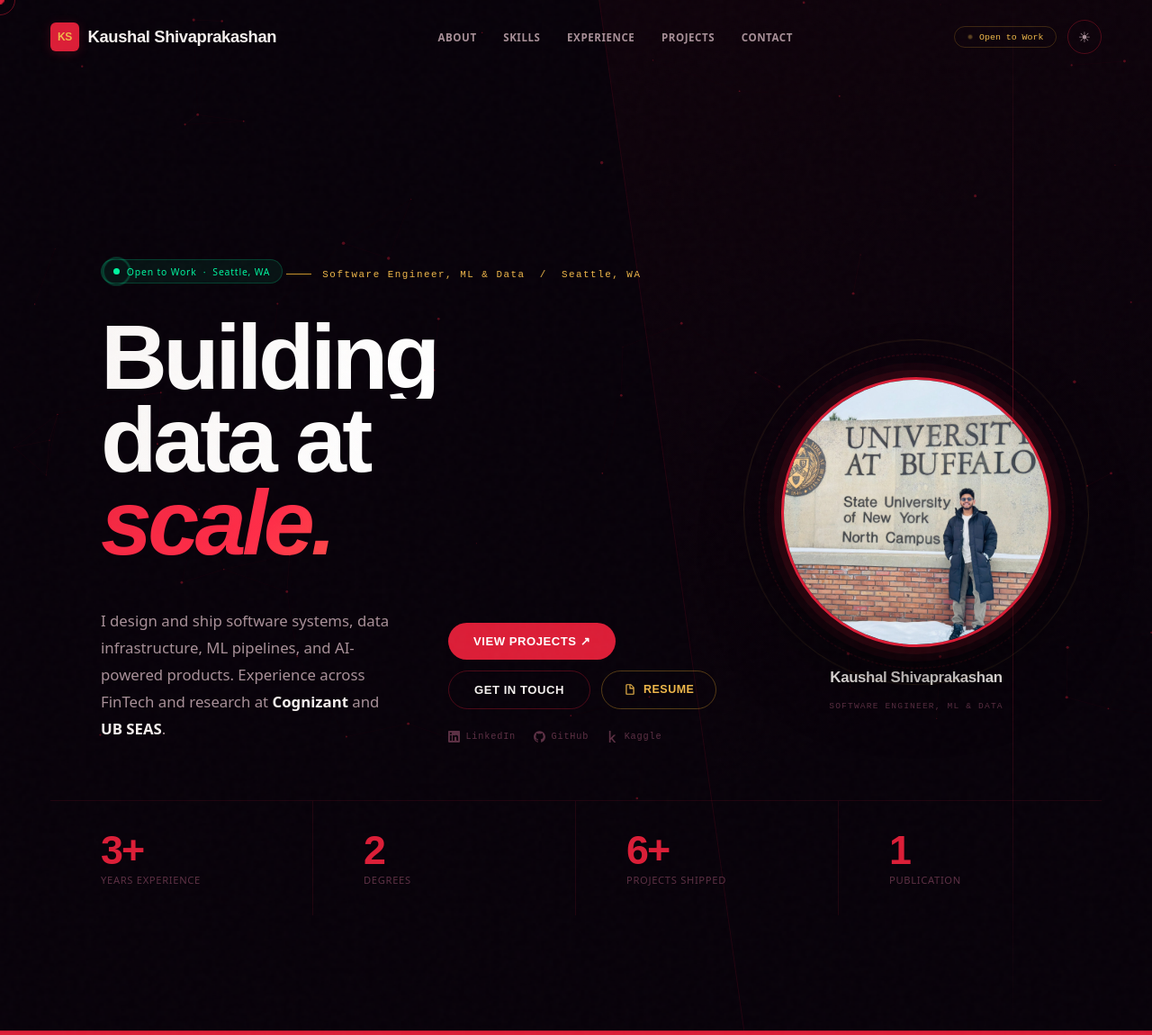
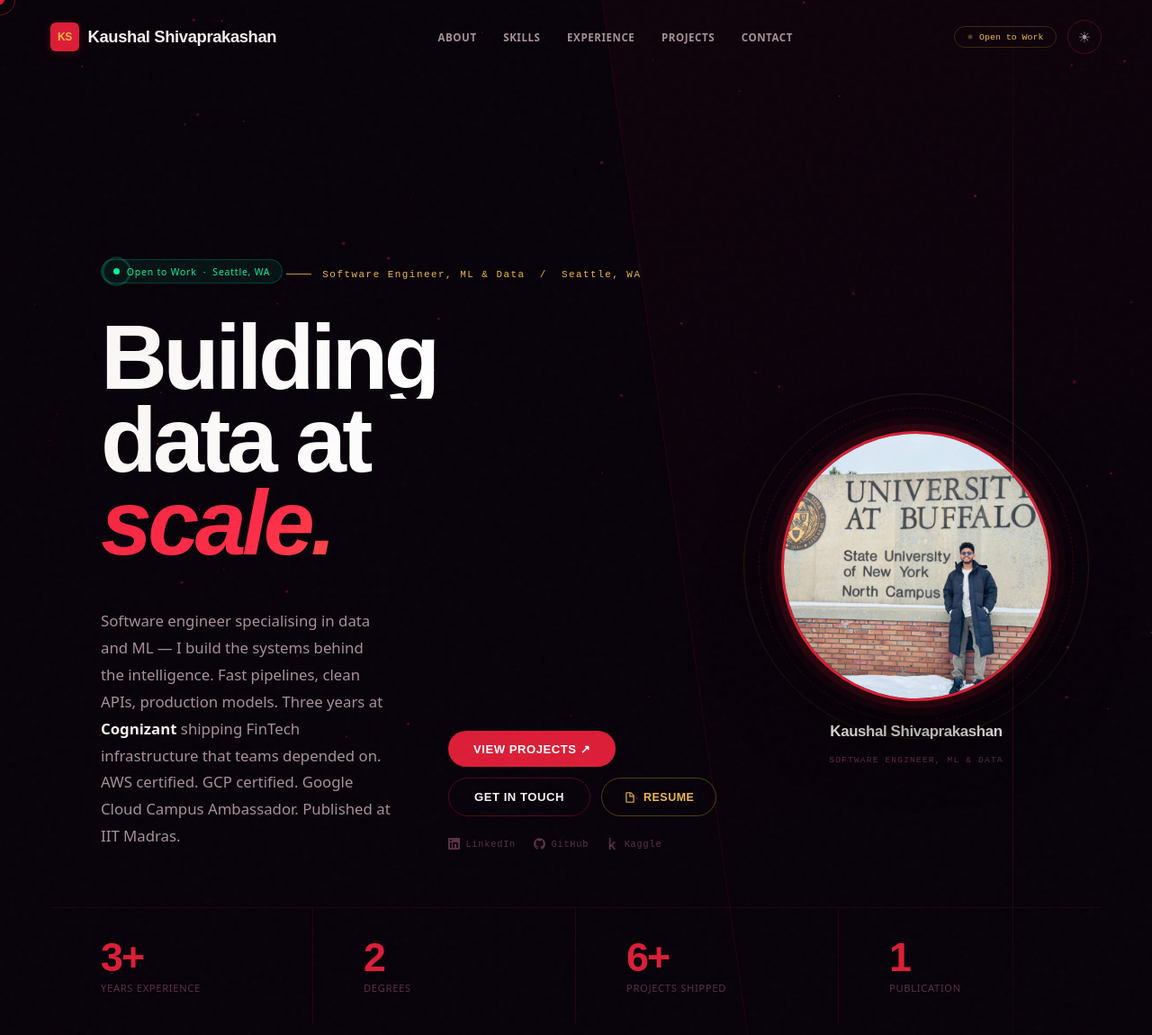
Before and after one commit to kaushal-shivaprakashan/kaushal-portfolio, a plain HTML site: page index.html in a window 1280 px wide. Shown: the top 1150 px of the page at 90% size. Drawn offline with Linux system fonts and the light colour scheme; a web font is replaced by a local one.

Commit message:
Update index.html

```diff
--- a/index.html
+++ b/index.html
@@ -300,7 +300,7 @@
         <span class="ww"><span class="w w3">scale.</span></span>
       </h1>
       <div class="hbody">
-        <p class="hdesc">I design and ship software systems, data infrastructure, ML pipelines, and AI-powered products. Experience across FinTech and research at <strong>Cognizant</strong> and <strong>UB&nbsp;SEAS</strong>.</p>
+        <p class="hdesc">Software engineer specialising in data and ML — I build the systems behind the intelligence. Fast pipelines, clean APIs, production models. Three years at <strong>Cognizant</strong> shipping FinTech infrastructure that teams depended on. AWS certified. GCP certified. Google Cloud Campus Ambassador. Published at IIT Madras.</p>
         <div class="hright">
           <div class="hctas">
             <a class="br" href="#projects">View Projects &#x2197;</a>
```
